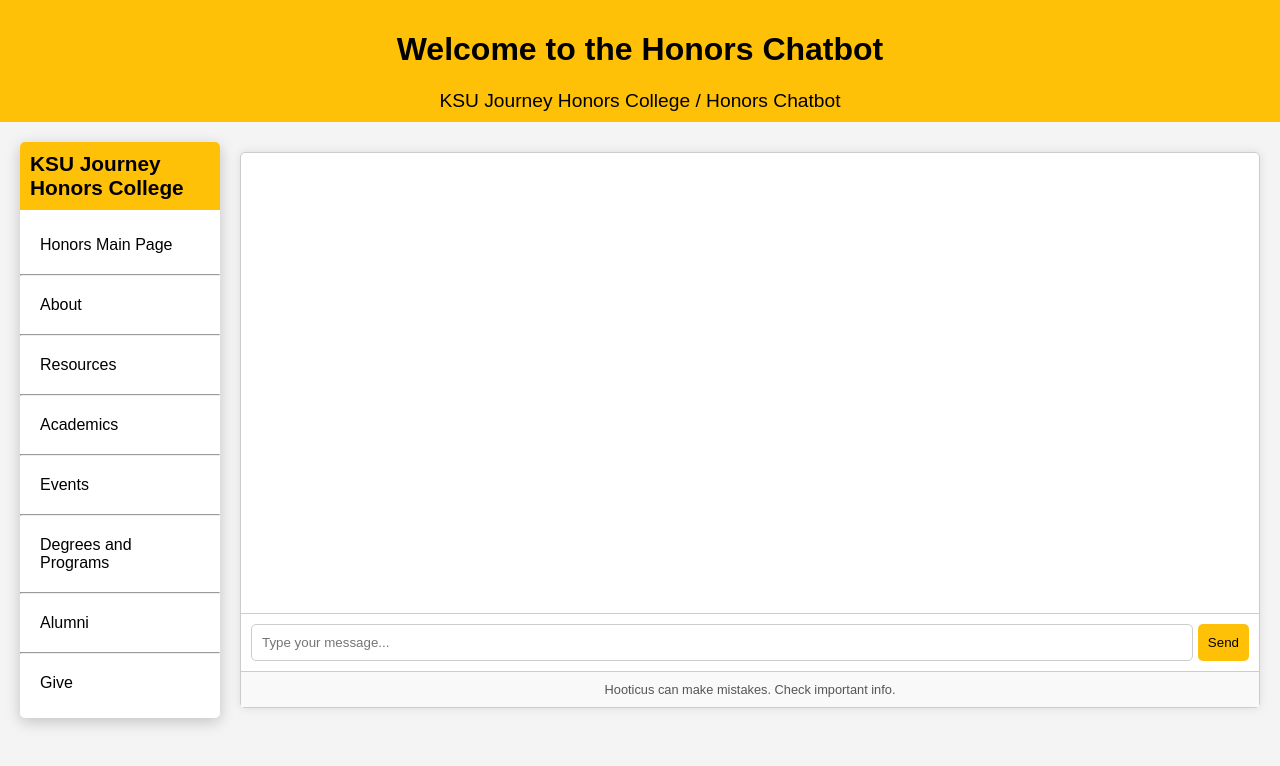
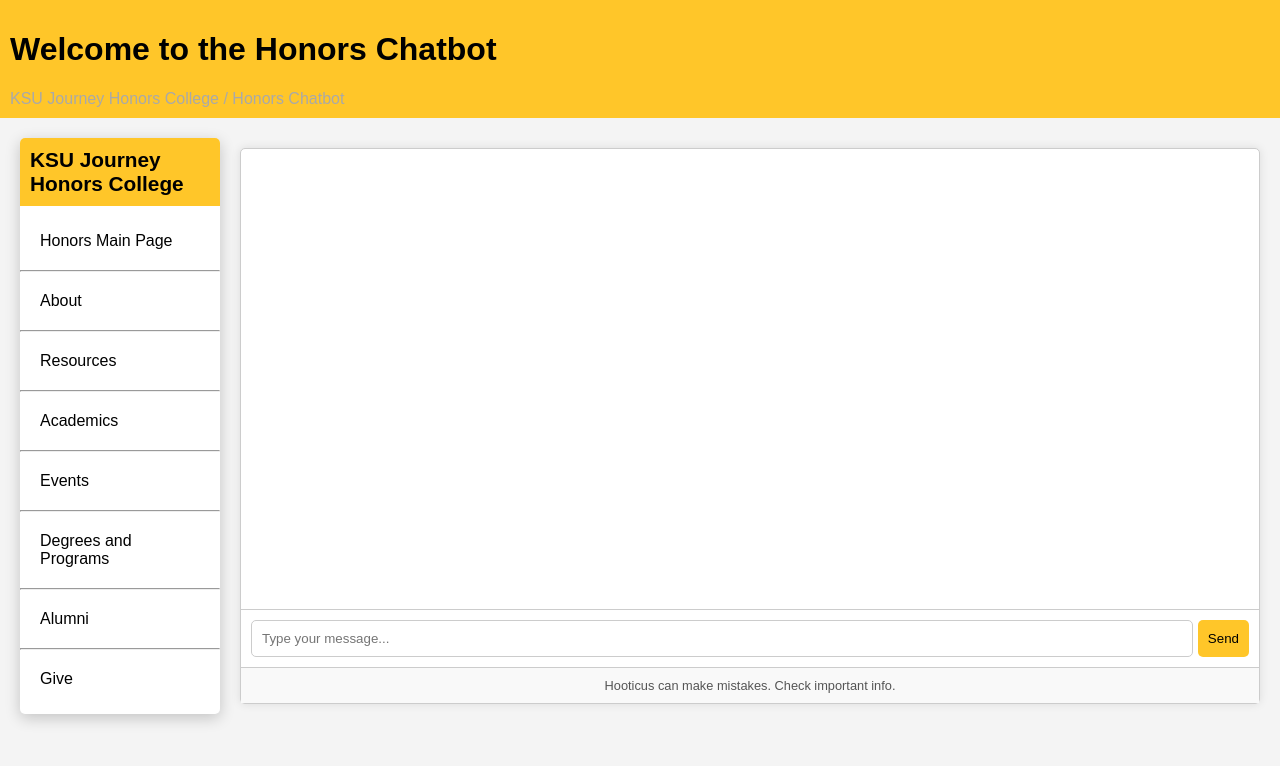
Before and after one commit to danielleahenry/honors_chatbot, a website: page index.html in a window 1280 px wide. Drawn offline with Linux system fonts and the light colour scheme.

Commit message:
updated style.css

```diff
--- a/style.css
+++ b/style.css
@@ -6,16 +6,20 @@
 }
 
 .header {
-    background-color: #FFC107; /* light gold background */
+    background-color: #FFC629; /* light gold background */
     padding: 10px;
-    text-align: center;
-    margin-bottom: 10px; /* add margin-bottom for spacing */
+    text-align: left; /* align text to the left */
+    margin-bottom: 10px; /* space below the header */
 }
 
 .banner {
-    font-size: 1.2em; /* larger font size for the banner */
-    color: black; /* text color for the banner */
-    margin-top: 5px;
+    font-size: 1em; /* smaller font size */
+    color: #A9A9A9; /* light gray for "KSU Journey Honors College" */
+}
+
+.banner span {
+    color: #D3D3D3; /* even lighter gray for "Honors Chatbot" */
+    font-weight: bold; /* bold for "Honors Chatbot" */
 }
 
 .main-container {
@@ -38,7 +42,7 @@
 .sidebar-title {
     font-weight: bold; /* bold title */
     border-radius: 5px 5px 0 0; /* round top corners */
-    background-color: #FFC107; /* light gold background for the title */
+    background-color: #FFC629; /* light gold background for the title */
     font-size: 1.3em; /* larger font size for the title */
     margin: 0; /* remove margin */
     padding: 10px; /* add padding for better spacing */
@@ -66,7 +70,7 @@
 }
 
 .sidebar a:hover {
-    background-color: #FFC107; /* highlight on hover */
+    background-color: #FFC629; /* highlight on hover */
     box-shadow: 0 2px 8px rgba(0, 0, 0, 0.2); /* shadow effect */
 }
 
@@ -150,7 +154,7 @@
     padding: 10px;
     margin-left: 5px;
     border: none;
-    background-color: #FFC107; /* light gold color for button */
+    background-color: #FFC629; /* light gold color for button */
     color: black; /* text color for button */
     border-radius: 5px;
     cursor: pointer;
```
